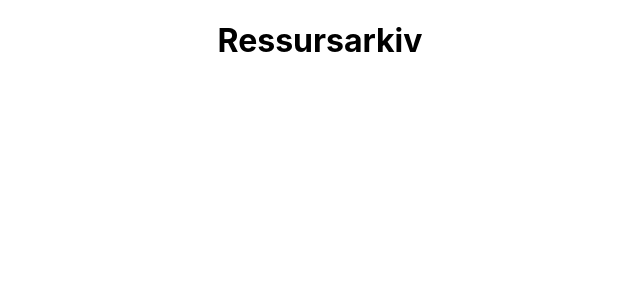
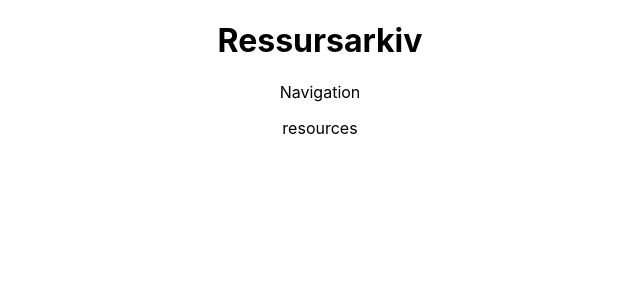
Before and after one commit to annetteaune/uin23ak3_resourceapp_group6, a React (Create React App) app: page / in a window 1280 px wide. Shown: the top 300 px of the page, without its empty margins (320-960 px from the left). Built offline with nearby package versions, Linux system fonts and the light colour scheme.

Commit message:
Opprettet og linket komponenter

```diff
--- a/src/components/Layout.js
+++ b/src/components/Layout.js
@@ -1,11 +1,18 @@
+import Navigation from "./Navigation";
+import Resources from "./Resources";
+
 export default function Layout() {
 	return (
 		<>
 			<header>
 				<h1>Ressursarkiv</h1>
 			</header>
-			<nav></nav>
-			<main></main>
+			<nav>
+				<Navigation />
+			</nav>
+			<main>
+				<Resources />
+			</main>
 			<footer></footer>
 		</>
 	);
--- /dev/null
+++ b/src/components/Navigation.js
@@ -0,0 +1,3 @@
+export default function Navigation(){
+    return <p>Navigation</p>
+}
--- /dev/null
+++ b/src/components/Resources.js
@@ -0,0 +1,3 @@
+export default function Resources(){
+    return <p>resources</p>
+}
```
